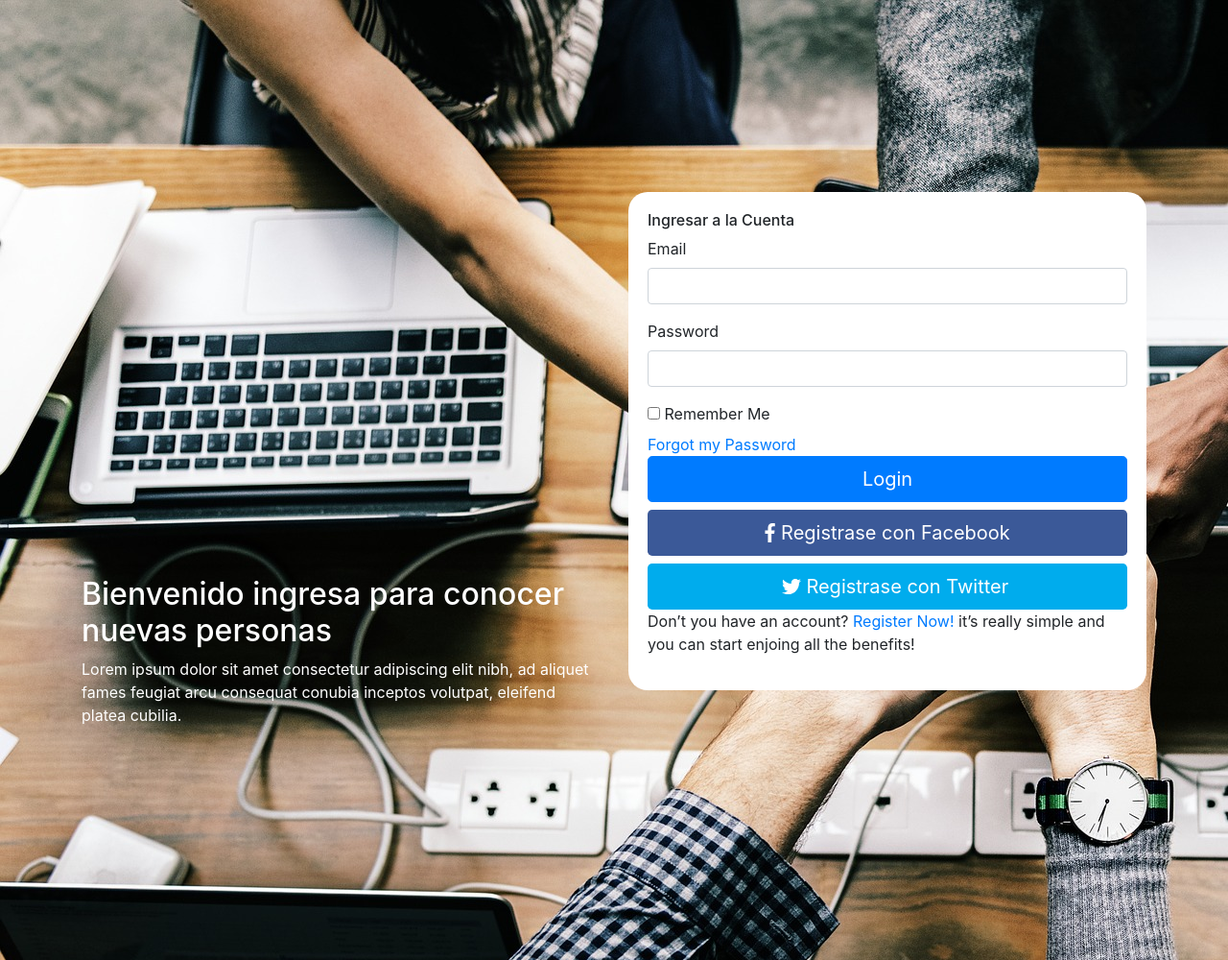
After one commit to DanielChisica/MeetandFun, a PHP site: page /formulario.html in a window 1280 px wide. The commit adds this page. Shown: the whole page at 96% size. Run offline with PHP 8.4, Linux system fonts and the light colour scheme; some libraries are stand-ins or nearby versions.

Commit message:
Forimulario de Ingreso

```diff
--- a/estilos.css
+++ b/estilos.css
@@ -16,3 +16,53 @@
     border-bottom-left-radius: 25px;
     border-bottom-right-radius: 25px;
 }
+
+.bg-facebook {
+  background-color: #3b5998;
+}
+
+.fab {
+    color: white;
+}
+
+.fa-facebook-f {
+    color: white;
+}
+
+.btn-icon-left {
+    color: white;
+}
+
+.bg-twitter {
+    background-color: #00aced;
+}
+
+
+ &.active,
+      &:hover {
+        color: #fff;
+        background-color: transparent;
+      }
+
+.beinvenida {
+    margin-top: 600px;
+    color: white;
+}
+
+.form {
+    margin-top: 200px;
+}
+.full-width {
+  width: 100%;
+}
+
+.img {
+    background: url(Recursos/laptop-3373638_1920.jpg);
+    height: 1000px;
+}
+
+.fondo {
+    background-color: white;
+    border-radius: 20px;
+    padding: 20px;
+}
--- /dev/null
+++ b/formulario.html
@@ -0,0 +1,75 @@
+<!DOCTYPE html>
+<html lang="en">
+<head>
+    <meta charset="UTF-8">
+    <meta charset="UTF-8">
+    <meta name="author" content="Daniel Jiménez Chísica">
+    <meta name="author" content="Andrey Niño">
+    <meta name="author" content="Andres García">
+    <meta http-equiv="X-UA-Compatible" content="IE=edge">
+    <meta name="viewport" content="width=device-width, initial-scale=1">
+    <link rel="stylesheet" href="https://stackpath.bootstrapcdn.com/bootstrap/4.1.1/css/bootstrap.min.css" integrity="sha384-WskhaSGFgHYWDcbwN70/dfYBj47jz9qbsMId/iRN3ewGhXQFZCSftd1LZCfmhktB" crossorigin="anonymous">
+    <link rel="stylesheet" href="estilos.css">
+    <title>Formulario de Registro</title>
+</head>
+<body>
+  <section class="img">
+   <div class="container">
+      <div class="row">
+      <div class="col beinvenida">
+          <h2>Bienvenido ingresa para conocer nuevas personas</h2>
+          <p>Lorem ipsum dolor sit amet consectetur adipiscing elit nibh, ad aliquet fames feugiat arcu consequat conubia inceptos volutpat, eleifend platea cubilia.</p>
+      </div>
+      <div class="col-6 form">
+       <div class="tab-pane fondo" id="profile" role="tabpanel" data-mh="log-tab">
+        <div class="title h6">Ingresar a la Cuenta</div>
+				<form class="content">
+							<div class="row">
+								<div class="col-xl-12 col-lg-12 col-md-12">
+									<div class="form-group label-floating is-empty">
+										<label class="control-label">Email</label>
+										<input class="form-control" placeholder="" type="email">
+									</div>
+									<div class="form-group label-floating is-empty">
+										<label class="control-label"> Password</label>
+										<input class="form-control" placeholder="" type="password">
+									</div>
+
+									<div class="remember">
+
+										<div class="checkbox">
+											<label>
+												<input name="optionsCheckboxes" type="checkbox">
+												Remember Me
+											</label>
+										</div>
+										<a href="#" class="forgot">Forgot my Password</a>
+									</div>
+
+									<a href="#" class="btn btn-lg btn-primary full-width">Login</a>
+
+									<div class="or my-2"></div>
+
+									<a href="#" class="btn btn-lg bg-facebook full-width btn-icon-left"><i class="fab fa-facebook-f "></i> Registrase con Facebook</a>
+									<div class="mt-2"></div>
+									<a href="#" class="btn btn-lg bg-twitter full-width btn-icon-left"><i class="fab fa-twitter ml-3"></i>  Registrase con  Twitter</a>
+
+
+									<p>Don’t you have an account? <a href="#">Register Now!</a> it’s really simple and you can start enjoing all the benefits!</p>
+
+
+                    </div>
+                </div>
+            </form>
+        </div>
+    </div>
+</div>
+</div>
+</section>
+<script src="https://code.jquery.com/jquery-3.3.1.slim.min.js" integrity="sha384-q8i/X+965DzO0rT7abK41JStQIAqVgRVzpbzo5smXKp4YfRvH+8abtTE1Pi6jizo" crossorigin="anonymous"></script>
+<script src="https://cdnjs.cloudflare.com/ajax/libs/popper.js/1.14.3/umd/popper.min.js" integrity="sha384-ZMP7rVo3mIykV+2+9J3UJ46jBk0WLaUAdn689aCwoqbBJiSnjAK/l8WvCWPIPm49" crossorigin="anonymous"></script>
+<script src="https://stackpath.bootstrapcdn.com/bootstrap/4.1.1/js/bootstrap.min.js" integrity="sha384-smHYKdLADwkXOn1EmN1qk/HfnUcbVRZyYmZ4qpPea6sjB/pTJ0euyQp0Mk8ck+5T" crossorigin="anonymous"></script>
+<script defer src="https://use.fontawesome.com/releases/v5.0.12/js/all.js" integrity="sha384-Voup2lBiiyZYkRto2XWqbzxHXwzcm4A5RfdfG6466bu5LqjwwrjXCMBQBLMWh7qR" crossorigin="anonymous"></script>
+
+</body>
+</html>
```
Also changed, not shown: Recursos/laptop-3373638_1920.jpg (added).
